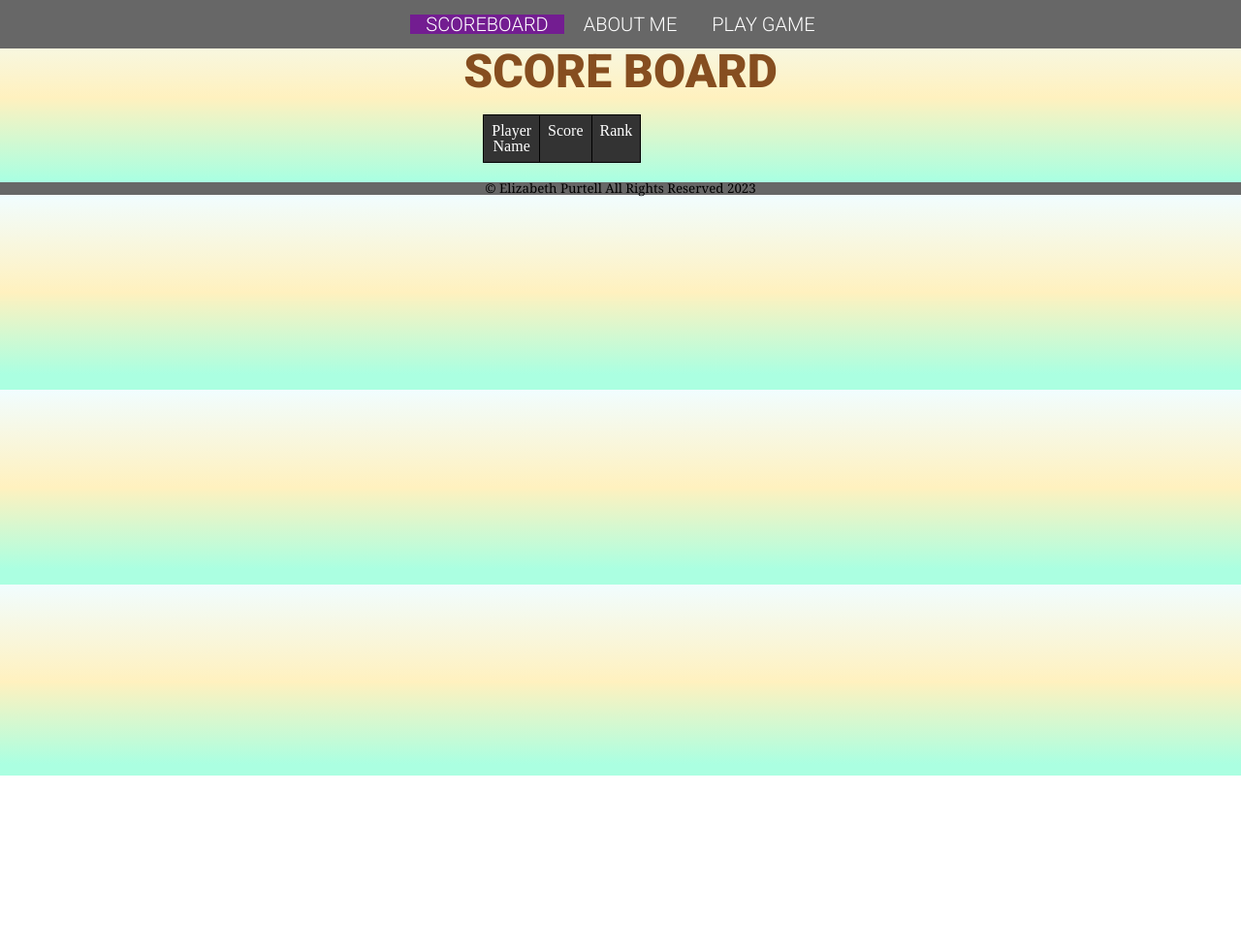
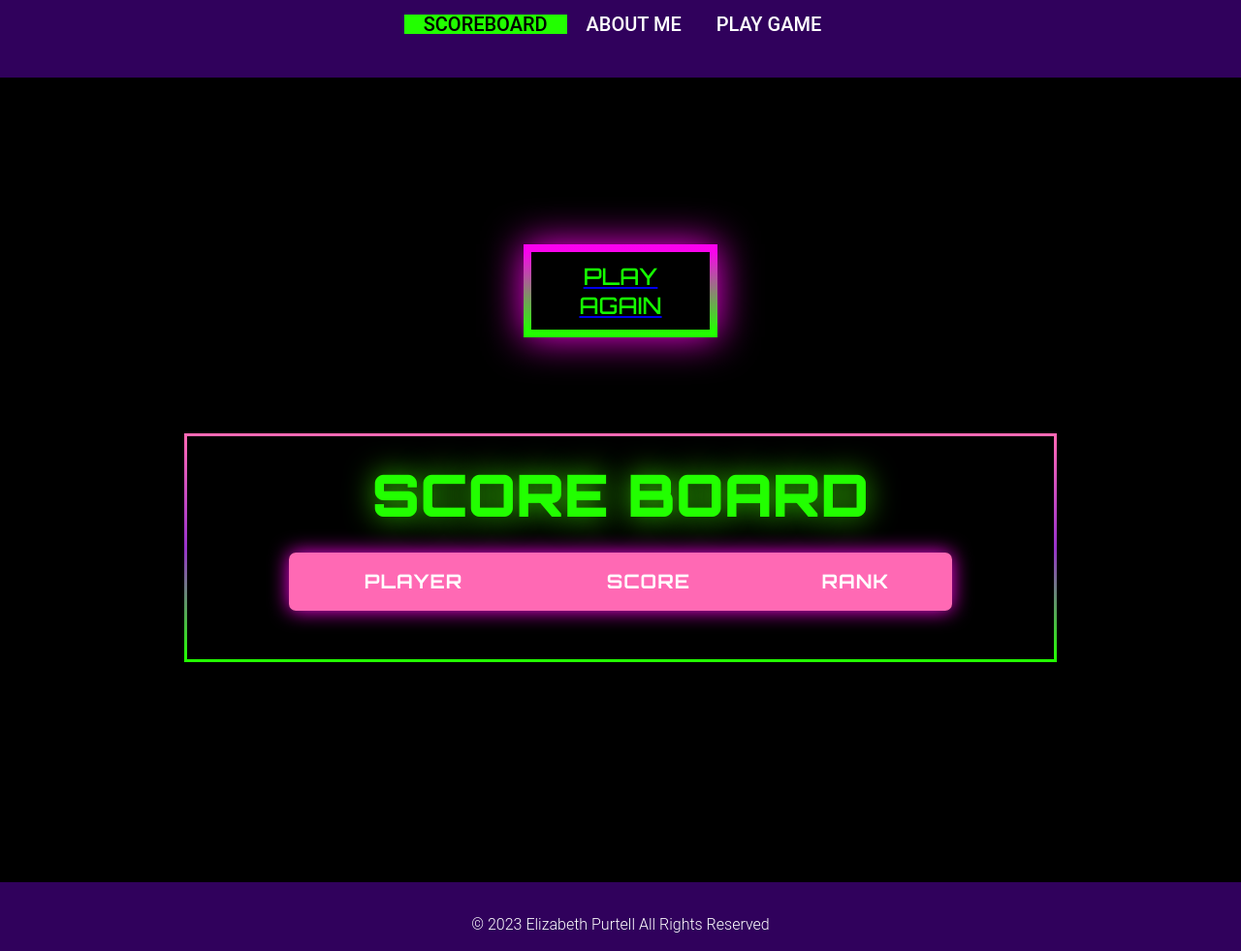
Before and after one commit to elizabethpurtell/guess-the-decade-game, a plain HTML site: page index.html in a window 1280 px wide. Shown: the whole page at 97% size. Before the commit the page ends 800 px from the top, so only its background shows below. Drawn offline with nearby package versions, Linux system fonts and the light colour scheme; a web font is replaced by a local one.

Commit message:
styling nearly complete on index page, still needs logo/title top row

```diff
--- a/css/home.css
+++ b/css/home.css
@@ -1,23 +1,24 @@
 /* Global settings */
 
 body {
-  background: rgb(171, 255, 225);
-  background: linear-gradient(0deg, rgba(171, 255, 225, 1) 8%, rgba(255, 241, 191, 1) 50%, rgba(241, 253, 255, 1) 100%);
+  background: rgb(0, 0, 0);
 }
 
 header {
   width: 100%;
+  height: 80px;
   overflow: hidden;
   margin: auto;
-  background-color: #676767;
+  margin-bottom: 30px;
+  background-color: #30015c;
   text-align: center;
 }
 
 /* Text */
 h1 {
-  font-family: 'Roboto', sans-serif;
+  font-family: 'Orbitron', sans-serif;
   font-weight: 900;
-  color: #864e20;
+  color: rgb(34, 255, 0);
   text-transform: uppercase;
   font-size: 3em;
   text-align: center;
@@ -25,7 +26,7 @@ h1 {
 }
 
 h2 {
-  font-family: 'Roboto', sans-serif;
+  font-family: 'Orbitron', sans-serif;
   font-weight: 500;
   font-size: 2em;
   text-align: center;
@@ -34,7 +35,7 @@ h2 {
 }
 
 h3 {
-  font-family: 'Roboto', sans-serif;
+  font-family: 'Orbitron', sans-serif;
   font-weight: 300;
   font-size: 1.5em;
   text-align: center;
@@ -42,7 +43,7 @@ h3 {
 }
 
 h4 {
-  font-family: 'Roboto', sans-serif;
+  font-family: 'Orbitron', sans-serif;
   font-weight: 500;
   font-size: 1em;
   text-align: center;
@@ -50,17 +51,20 @@ h4 {
 }
 
 h5 {
-  font-family: Cambria, Cochin, Georgia, Times, 'Times New Roman', serif;
+  font-family: 'Roboto', sans-serif;
   font-weight: 300;
-  font-size: smaller;
-  text-align: center;
+  font-size: 1em;
+  color: #ffffff;
+  padding: 16px 16px;
+  text-decoration: none;
 }
 
 p {
-  font-family: Cambria, Cochin, Georgia, Times, 'Times New Roman', serif;
+  font-family: 'Orbitron', sans-serif;
   font-weight: 300;
   font-size: 1em;
-  text-align: left;
+  color: white;
+  text-align: center;
   margin-bottom: 5px;
 }
 
@@ -86,52 +90,185 @@ p {
 
 .topNav li a {
   font-family: 'Roboto', sans-serif;
-  font-weight: 300;
+  font-weight: 500;
   font-size: 1.25em;
   color: #ffffff;
-  padding: 16px 16px;
+  padding: 16px;
   text-decoration: none;
 }
 
 .topNav .active {
-  background-color: #77079fc3;
+  padding: 20px;
+  color: #000000;
+  background-color: rgb(34, 255, 0);
 }
 
 /* main  */
 
 main {
   display: grid;
-  /* margin: 50px;
-  padding: 15px; */
   justify-content: center;
 }
 
+main .grid-container {
+  display: grid;
+  grid-template-columns: 150px 200px 200px 200px 150px;
+  grid-template-rows: 100px 100px 200px 200px 50px;
+  grid-gap: 0px;
+  row-gap: 10px;
+  column-gap: 0px;
+  max-width: 900px;;
+  margin: 30px;
+  margin-top: 30px;
+  padding-bottom: 50px;
+  background-color: rgb(0, 0, 0);
+  justify-content: center;
+  align-items: center;
+}
+
+
 /* section */
 
-/* table */
-
-table {
-  width: 50%;
-  border-collapse: collapse;
-  margin: 20px;
+section .topDisplay-container {
+  display: grid;
+  background: #30015c;
+  text-align: center;
+  justify-content: center;
+  margin-top: 20px;
 }
 
-th, td {
-  border: 1px solid black;
-  padding: 8px;
+section .topDisplay-container #logoImg {
+  grid-column: 1 / span 1;
+  grid-row: 1;
+  width: 60px;
+  height: 60px;
+  border: #8503ff;
+  border-style: solid;
+  border-width: 2px;
+}
+
+section .topDisplay-container h1 {
+  grid-column: 3 / span 3;
+  grid-row: 1;
+  text-align: center;
+}
+section .topDisplay-container p {
+  grid-column: 3 / span 3;
+  grid-row: 1;
   text-align: center;
 }
 
-th {
-  background-color: #333;
-  color: white;
+section .playBtn {
+  grid-column: 3 / span 3;
+  grid-row: 2;
+  text-align: center;
+  justify-content: center;
 }
 
 
+button {
+  display: block;
+  font-family: 'Orbitron', sans-serif;
+  text-transform: uppercase;
+  text-align: center;
+  font-size: 24px;
+  font-weight: 500;
+  color: rgb(21, 255, 0);
+  border-width: 8px;
+  border-style: solid;
+  background: #000000;
+  border-image: linear-gradient(to top, rgb(34, 255, 0), rgb(252, 1, 239)) 1;
+  width: 200px;
+  cursor: pointer;
+  padding: 10px;
+  box-shadow:  0 0 40px rgba(255, 0, 238, 0.982);
+}
+
+
+/* table */
+section .score-container {
+  grid-column: 1 / span 5;
+  grid-row-start: 3;
+  grid-row-end: 5;
+  padding: 20px;
+  text-align: center;
+  border: #8503ff;
+  border-style: solid;
+  border-image: linear-gradient(to top, rgb(34, 255, 0), darkorchid, hotpink) 1;
+  margin-top: 30px;
+  margin-bottom: 30px;
+}
+
+
+section #scoreboard {
+  grid-column: 1 / span 5;
+  grid-row: 2;
+  font-family: 'Orbitron', sans-serif;
+  font-style: bold;
+  font-size: 60px;
+  margin: 10px;
+  margin-top: 10px;
+  color: rgb(34, 255, 0);
+  text-shadow:  0 0 30px rgb(68, 255, 0, 0.8);
+ }
+
+
+section table {
+  grid-column: 1 / span 5;
+  grid-row-start: 3;
+  grid-row-end: 5;
+  border-collapse: collapse;
+  width: 80%;
+  color: black;
+  font-family: 'Orbitron', sans-serif;
+  text-transform: uppercase;
+  font-size: 20px;
+  text-align: center;
+  border-radius: 7px;
+  overflow: hidden;
+  box-shadow:  0 0 20px rgba(255, 0, 238, 0.982);
+  margin: auto;
+  margin-top: 30px;
+  margin-bottom: 30px;
+}
+
+table th {
+  background-color: hotpink;
+  color: #ffffff;
+  font-weight: bold;
+  padding: 20px;
+  text-transform: uppercase;
+  letter-spacing: 1px;
+}
+
+
+/* Style the table header to give it a background color and aligned text */
+table tr:nth-child(even) td {
+  background-color: rgb(34, 255, 0);
+}
+/* Style the data inside the cells of the table */
+table td {
+  background-color: #000000;
+  color: hotpink;
+  padding: 20px;
+  font-weight: 600;
+}
+
+table tr:hover td {
+  background-color: rgb(34, 255, 0);
+}
+
 
 /* footer */
-
 footer {
   display: grid;
-  background-color: #676767;
+  max-width: 100%;
+  background-color: #30015c;
 }
+.footer-container {
+  grid-column: 1 / span 5;
+  grid-row: 5;
+  text-align: center;
+  justify-content: center;
+  margin: 20px;
+}
--- a/index.html
+++ b/index.html
@@ -12,8 +12,17 @@
   <link rel="preconnect" href="https://fonts.googleapis.com">
   <link rel="preconnect" href="https://fonts.gstatic.com" crossorigin>
   <link href="https://fonts.googleapis.com/css2?family=Exo+2:wght@500&display=swap" rel="stylesheet">
+
+  <link rel="preconnect" href="https://fonts.googleapis.com">
+  <link rel="preconnect" href="https://fonts.gstatic.com" crossorigin>
+  <link href="https://fonts.googleapis.com/css2?family=Orbitron:wght@400;500;600;700;800;900&display=swap"
+    rel="stylesheet">
+  <link rel="stylesheet"
+    href="https://fonts.googleapis.com/css2?family=Material+Symbols+Outlined:opsz,wght,FILL,GRAD@20..48,100..700,0..1,-50..200" />
+  <link rel="preconnect" href="https://fonts.googleapis.com">
+  <link rel="preconnect" href="https://fonts.gstatic.com" crossorigin>
   <link
-    href="https://fonts.googleapis.com/css2?family=Roboto:ital,wght@0,100;0,300;0,500;0,700;0,900;1,100;1,500&display=swap"
+    href="https://fonts.googleapis.com/css2?family=Orbitron:wght@400;500;600;700;800;900&family=Overlock:ital,wght@0,400;0,700;0,900;1,400;1,700;1,900&display=swap&effect=effect-fire"
     rel="stylesheet">
 </head>
 
@@ -30,13 +39,24 @@
   </header>
   <main>
     <section class="grid-container">
+      <!-- first row contains logo and title/welcome stmt -->
+      <!-- <section class="topDisplay-container">
+        <img id="logoImg" src="#" alt="logo design">
+        <h1>Guess the Decade</h1>
+
+        <p>welcome, and something about the game sentence</p>
+      </section> -->
+      <section class="playBtn">
+        <a class="playAgainBtn" href="pages/game.html">
+          <button>Play Again</button></a>
+      </section>
       <section class="score-container">
-        <h1>Score Board</h1>
+        <h1 id="scoreboard">Score Board</h1>
         <div class="table-container">
           <table>
             <thead>
               <tr>
-                <th>Player Name</th>
+                <th>Player</th>
                 <th>Score</th>
                 <th>Rank</th>
               </tr>
@@ -49,7 +69,9 @@
     </section>
   </main>
   <footer>
-    <h5>&#169; Elizabeth Purtell All Rights Reserved 2023</h5>
+    <section class="footer-container">
+      <h5>&#169; 2023 Elizabeth Purtell All Rights Reserved</h5>
+    </section>
   </footer>
 
 
```
Also changed, not shown: pages/about-me.html (+4 -3 lines), pages/game.html (+6 -2 lines).
